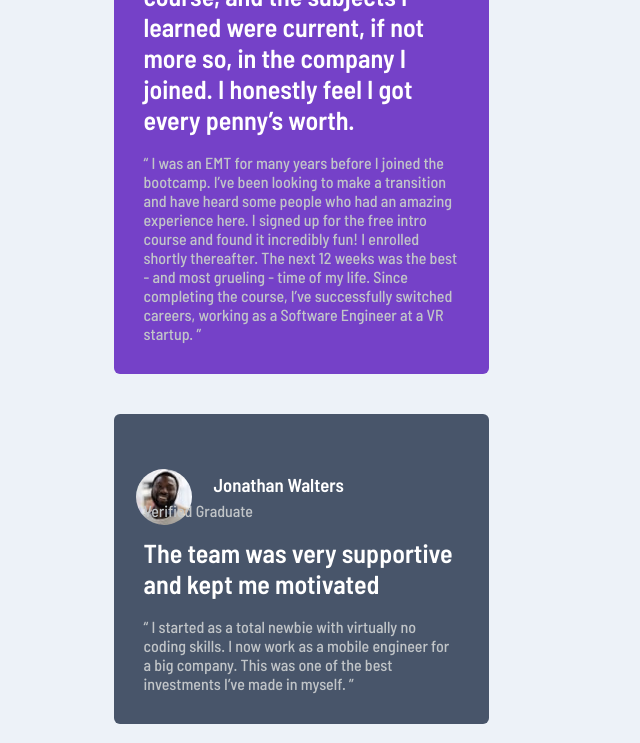
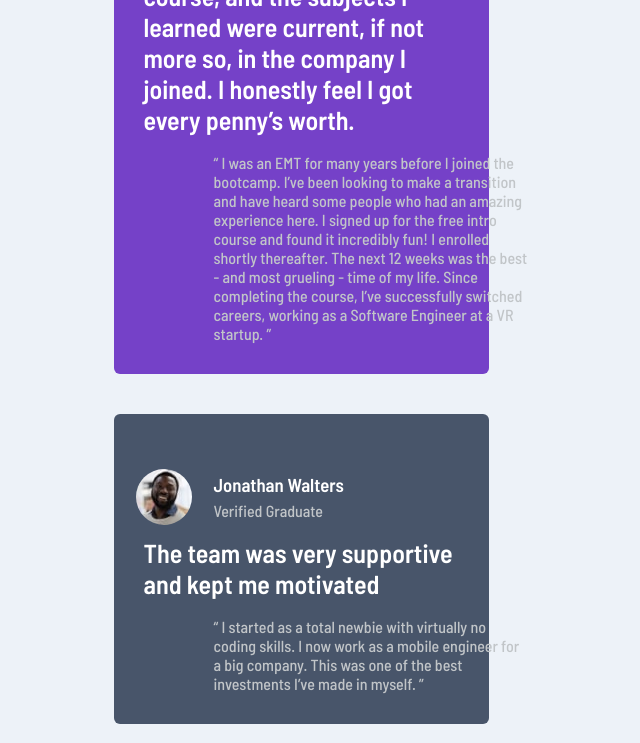
Before and after one commit to perfct-medo/mentor-8, a plain HTML site: page index.html in a window 1280 px wide. Shown: the part 280-1023 px from the top of the page, without its empty margins (339-979 px from the left). Drawn offline with Linux system fonts and the light colour scheme.

Commit message:
Update medo.css

```diff
--- a/css/medo.css
+++ b/css/medo.css
@@ -83,6 +83,7 @@ header {}
 .container .info p {
     width: fit-content;
     position: relative;
+    left:70px;
     color: #c1c5c8;
     margin-top: 5px;
 }
```
